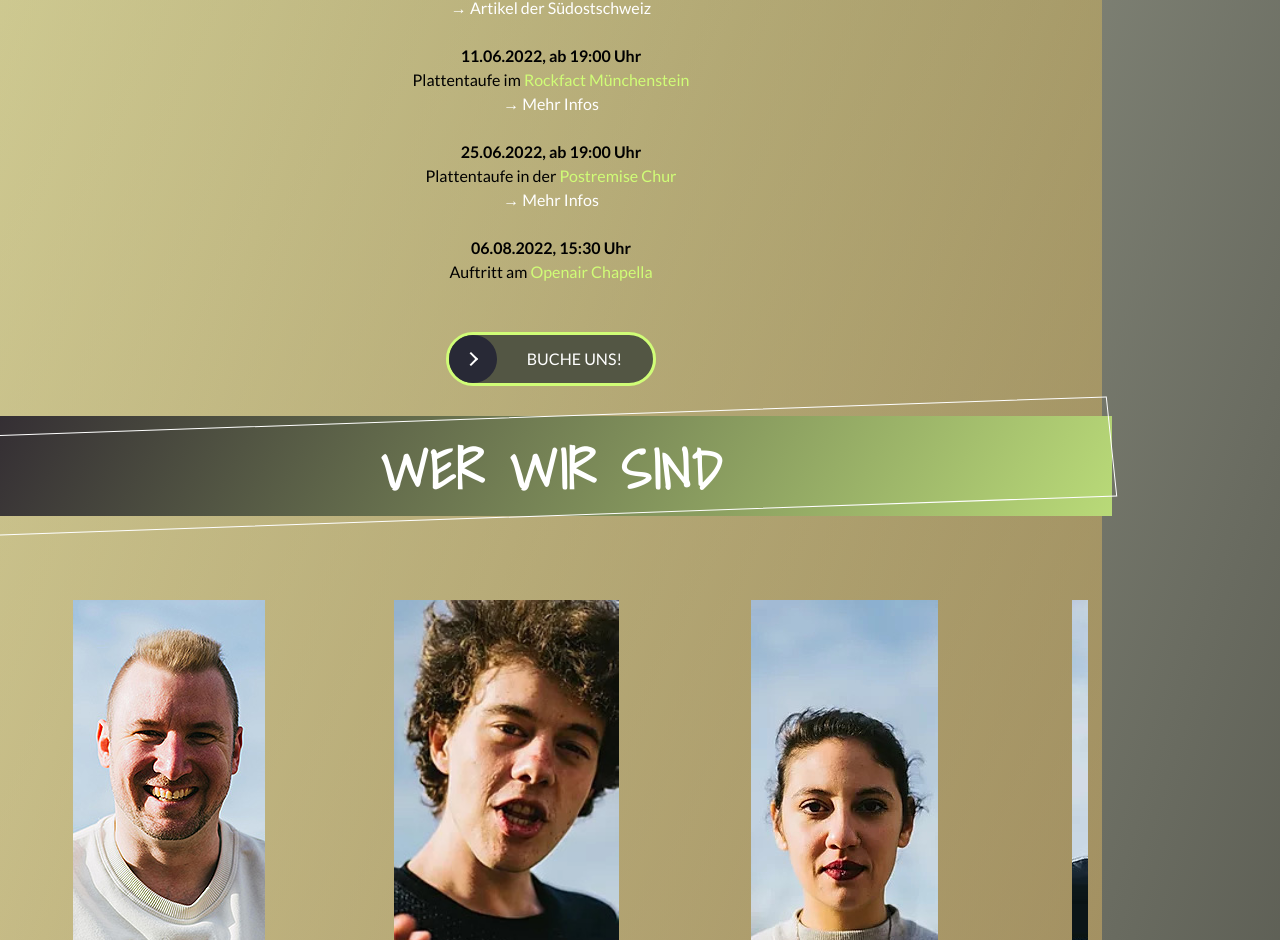
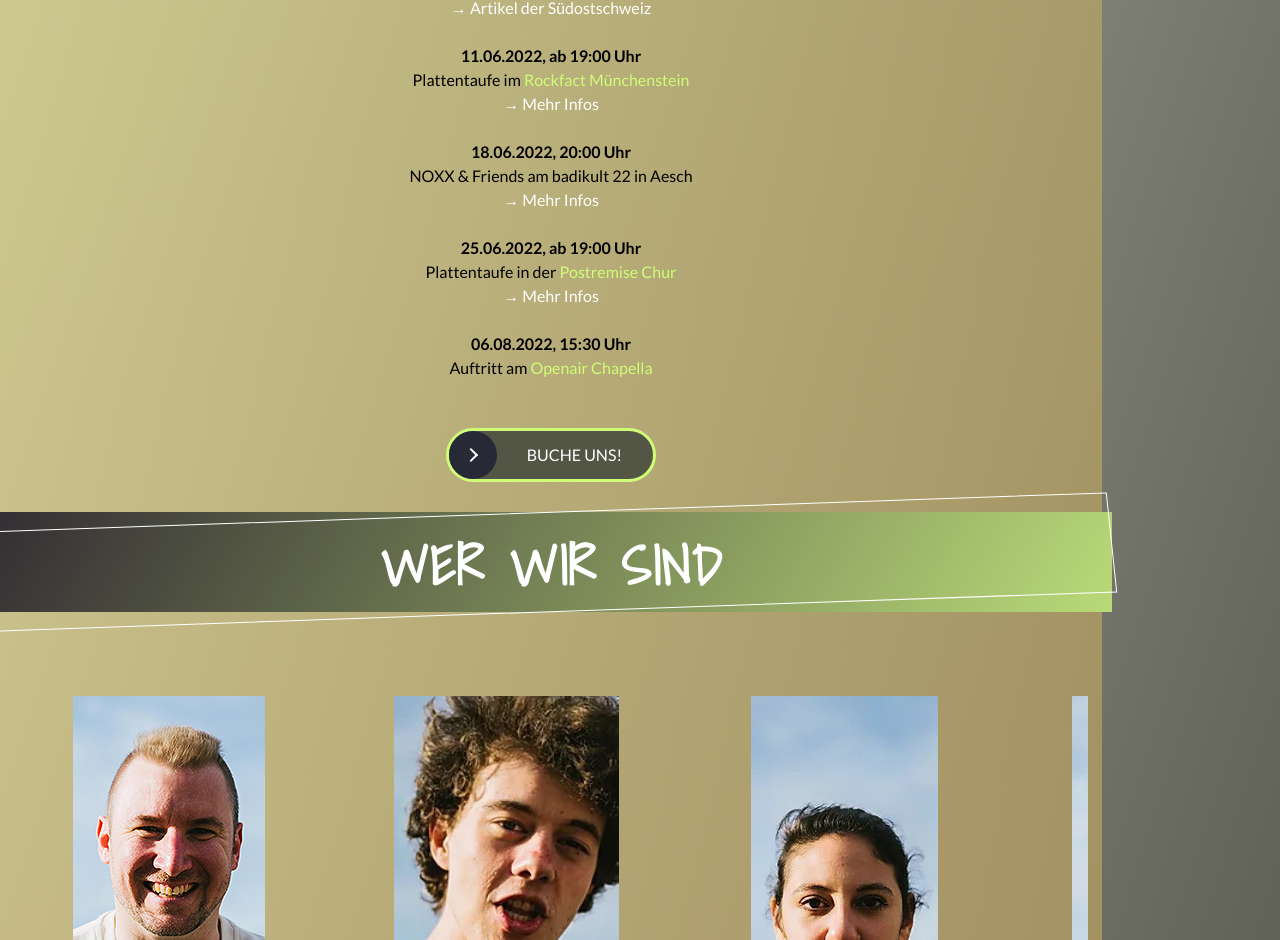
Before and after one commit to weeebr/noxx, a React (Create React App) app: page / in a window 1280 px wide. Shown: the part 1414-2354 px from the top of the page. Built offline with nearby package versions, Linux system fonts and the light colour scheme.

Commit message:
update gig: badikult 22 aesch
neues konzert hinzugefügt.

```diff
--- a/src/pages/Home.js
+++ b/src/pages/Home.js
@@ -75,6 +75,16 @@ const Home = forwardRef((props, ref) => {
           <br />
           <DetailsLink
           href="https://www.facebook.com/events/902731720448672?acontext=%7B%22event_action_history%22%3A[%7B%22surface%22%3A%22page%22%7D]%7D"
+          target="_blank"
+          rel="noopener noreferrer">→ Mehr Infos</DetailsLink>
+      </p>
+      <br />
+      <p>
+      <DateTitle>18.06.2022, 20:00 Uhr</DateTitle>
+        <br />NOXX & Friends am badikult 22 in Aesch
+        <br />
+        <DetailsLink
+          href="https://attraktivesaesch.ch/"
           target="_blank"
           rel="noopener noreferrer">→ Mehr Infos</DetailsLink>
       </p>
```
